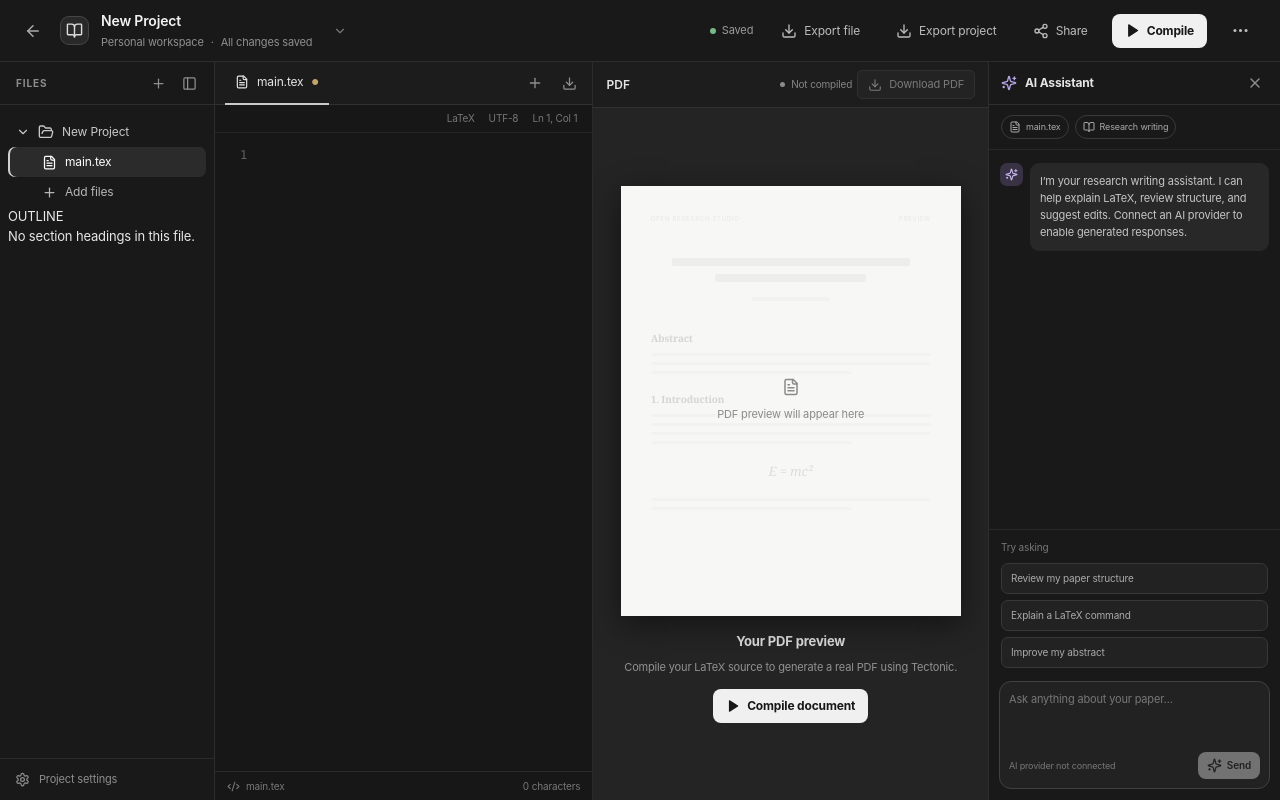
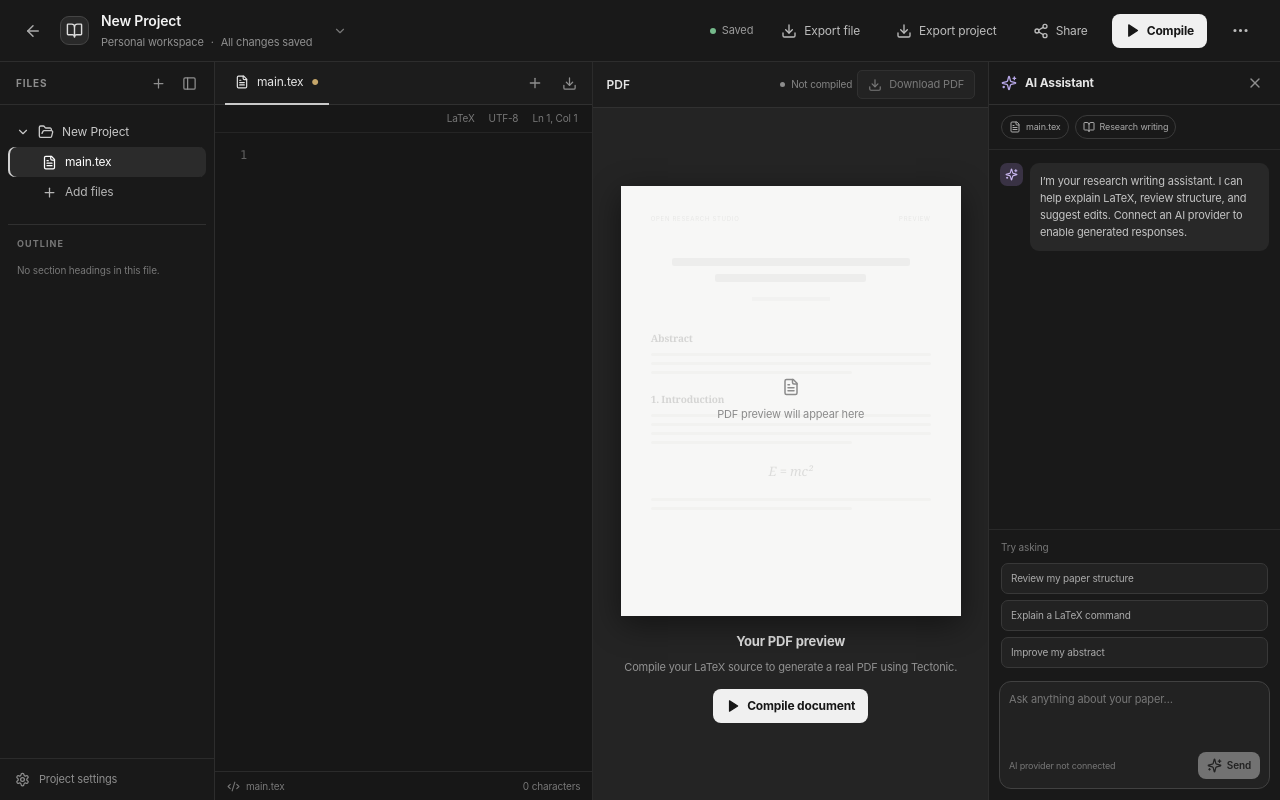
Before and after one commit to lalitkumar790/open-research-studio, a Next.js app: page /project/1 in a window 1280 px wide. Built offline with nearby package versions, Linux system fonts and the light colour scheme.

Commit message:
Style live document outline panel

```diff
--- a/app/globals.css
+++ b/app/globals.css
@@ -325,3 +325,13 @@ button:focus-visible, a:focus-visible, input:focus-visible, textarea:focus-visib
 .pdf-download-button { height: 29px !important; width: auto !important; display: inline-flex !important; grid-auto-flow: column; grid-auto-columns: max-content; align-items: center; gap: 7px; padding: 0 10px; border: 1px solid #484848 !important; border-radius: 7px; color: #e8e8e8 !important; background: #2c2c2c !important; font-size: 11px; white-space: nowrap; }
 .pdf-download-button:hover:not(:disabled) { background: #383838 !important; border-color: #666 !important; }
 .pdf-download-button:disabled { opacity: .45; cursor: not-allowed; }
+
+
+/* Live LaTeX document outline */
+.outline-panel { margin-top: 17px; padding-top: 12px; border-top: 1px solid #303030; }
+.outline-title { padding: 0 9px 8px; color: #777; font-size: 9px; font-weight: 700; letter-spacing: .12em; }
+.outline-item { width: 100%; min-height: 27px; display: flex; align-items: center; justify-content: space-between; gap: 8px; border: 0; border-radius: 5px; padding-top: 4px; padding-bottom: 4px; padding-right: 7px; background: transparent; color: #aaa; text-align: left; font-size: 10px; }
+.outline-item:hover { background: #2b2b2b; color: #f1f1f1; }
+.outline-item span { overflow: hidden; text-overflow: ellipsis; white-space: nowrap; }
+.outline-item small { flex: 0 0 auto; color: #666; font-size: 9px; font-variant-numeric: tabular-nums; }
+.outline-empty { padding: 4px 9px; color: #777; font-size: 10px; line-height: 1.5; }
```
